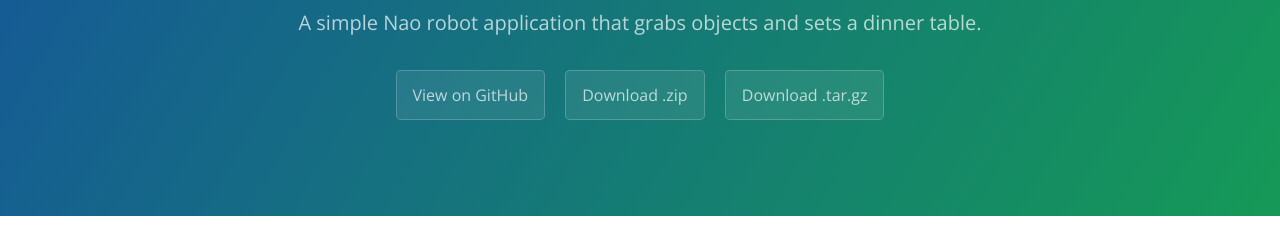
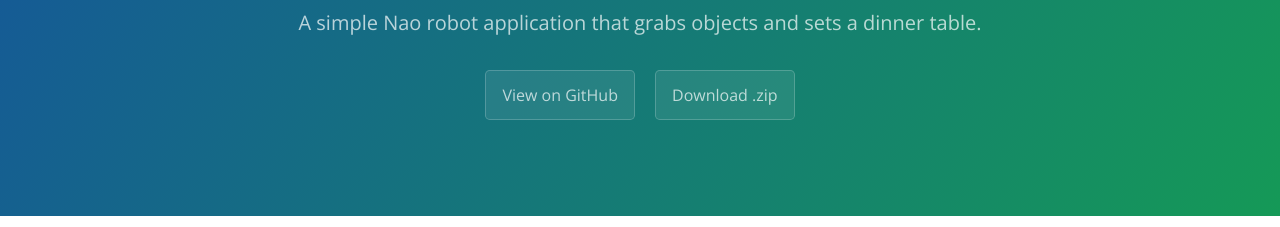
Before and after one commit to CSC212/GoodGuyRocky, a plain HTML site: page index.html in a window 1280 px wide. Shown: the part 167-394 px from the top of the page. Drawn offline with nearby package versions, Linux system fonts and the light colour scheme.

Commit message:
Update index.html

```diff
--- a/index.html
+++ b/index.html
@@ -14,8 +14,7 @@
       <h1 class="project-name">Good Guy Rocky</h1>
       <h2 class="project-tagline">A simple Nao robot application that grabs objects and sets a dinner table.</h2>
       <a href="https://github.com/CSC212/GoodGuyRocky" class="btn">View on GitHub</a>
-      <a href="https://github.com/CSC212/GoodGuyRocky/zipball/master" class="btn">Download .zip</a>
-      <a href="https://github.com/CSC212/GoodGuyRocky/tarball/master" class="btn">Download .tar.gz</a>
+      <a href="https://github.com/CSC212/GoodGuyRocky/Tracking (submit).zip" class="btn">Download .zip</a>
     </section>
 
     <section class="main-content">
```
